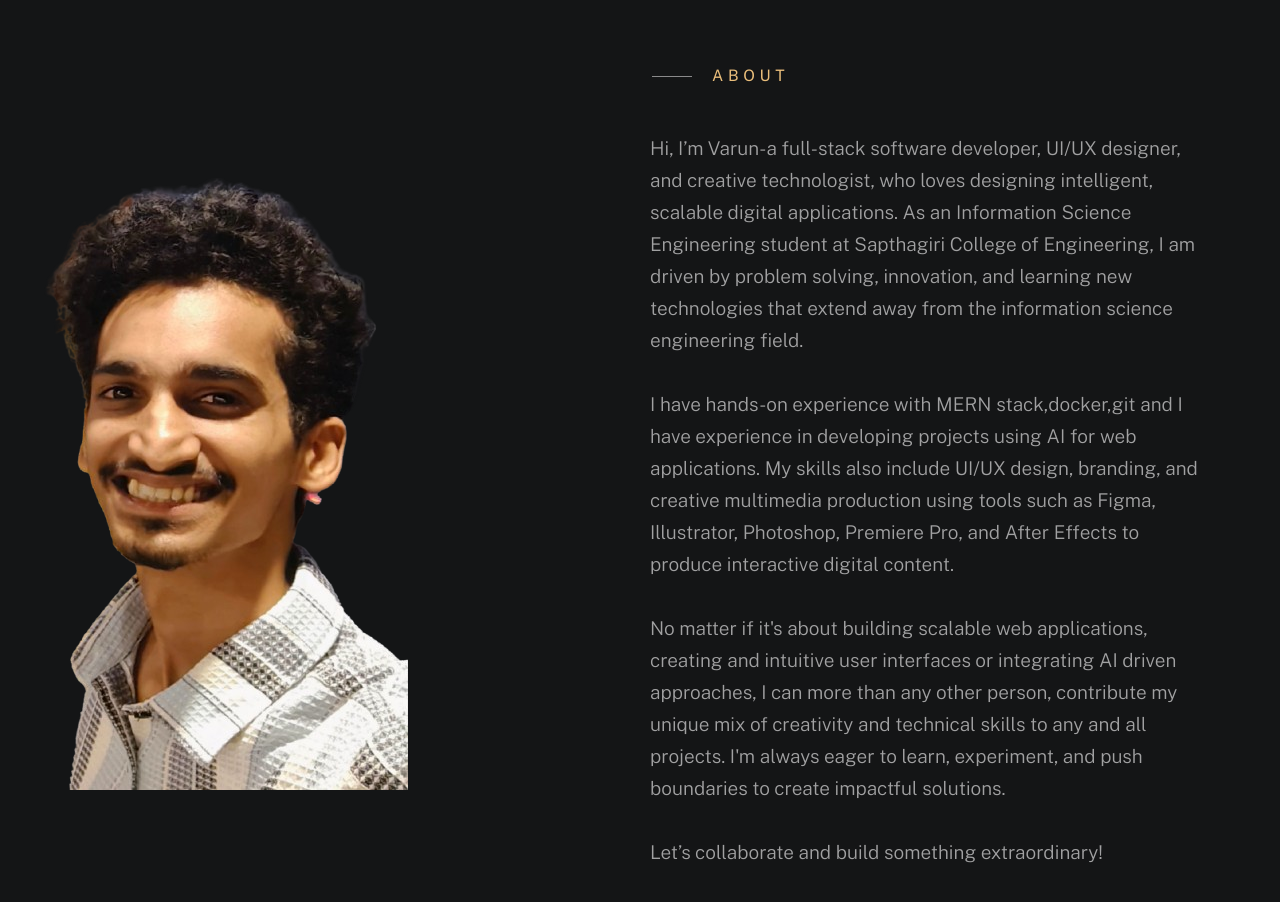
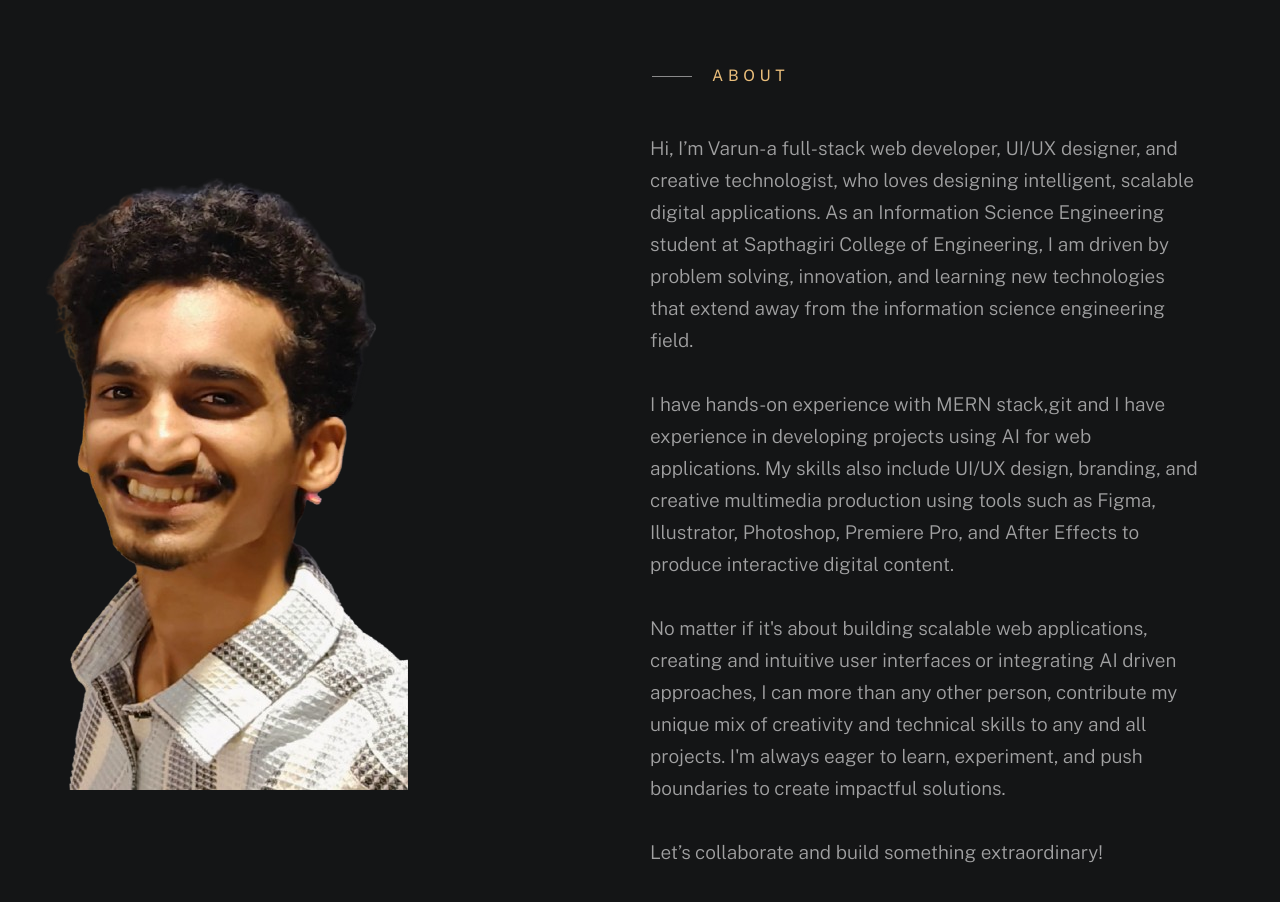
Before and after one commit to itsVarunRahul/itsvarunrahul.github.io, a plain HTML site: page index.html in a window 1280 px wide. Shown: the part 1140-2042 px from the top of the page. Drawn offline with nearby package versions, Linux system fonts and the light colour scheme; a web font is replaced by a local one.

Commit message:
Update index.html

```diff
--- a/index.html
+++ b/index.html
@@ -136,9 +136,9 @@
                                 About
                             </h2>
                             <p class="attention-getter" data-animate-el>
-                               <p> Hi, I’m Varun-a full-stack software developer, UI/UX designer, and creative technologist, who loves designing intelligent, scalable digital applications. As an Information Science Engineering student at Sapthagiri College of Engineering, I am driven by problem solving, innovation, and learning new technologies that extend away from the information science engineering field.</p>
+                               <p> Hi, I’m Varun-a full-stack web developer, UI/UX designer, and creative technologist, who loves designing intelligent, scalable digital applications. As an Information Science Engineering student at Sapthagiri College of Engineering, I am driven by problem solving, innovation, and learning new technologies that extend away from the information science engineering field.</p>
 
-                               <p> I have hands-on experience with MERN stack,docker,git and I have experience in developing projects using AI for web applications. My skills also include  UI/UX design, branding, and creative multimedia production using tools such as Figma, Illustrator, Photoshop, Premiere Pro, and After Effects to produce interactive digital content.</p>
+                               <p> I have hands-on experience with MERN stack,git and I have experience in developing projects using AI for web applications. My skills also include  UI/UX design, branding, and creative multimedia production using tools such as Figma, Illustrator, Photoshop, Premiere Pro, and After Effects to produce interactive digital content.</p>
 
                                <p> No matter if it's about building scalable web applications, creating and intuitive user interfaces or integrating AI driven approaches, I can more than any other person, contribute my unique mix of creativity and technical skills to any and all projects. I'm always eager to learn, experiment, and push boundaries to create impactful solutions.</p>
 
```
